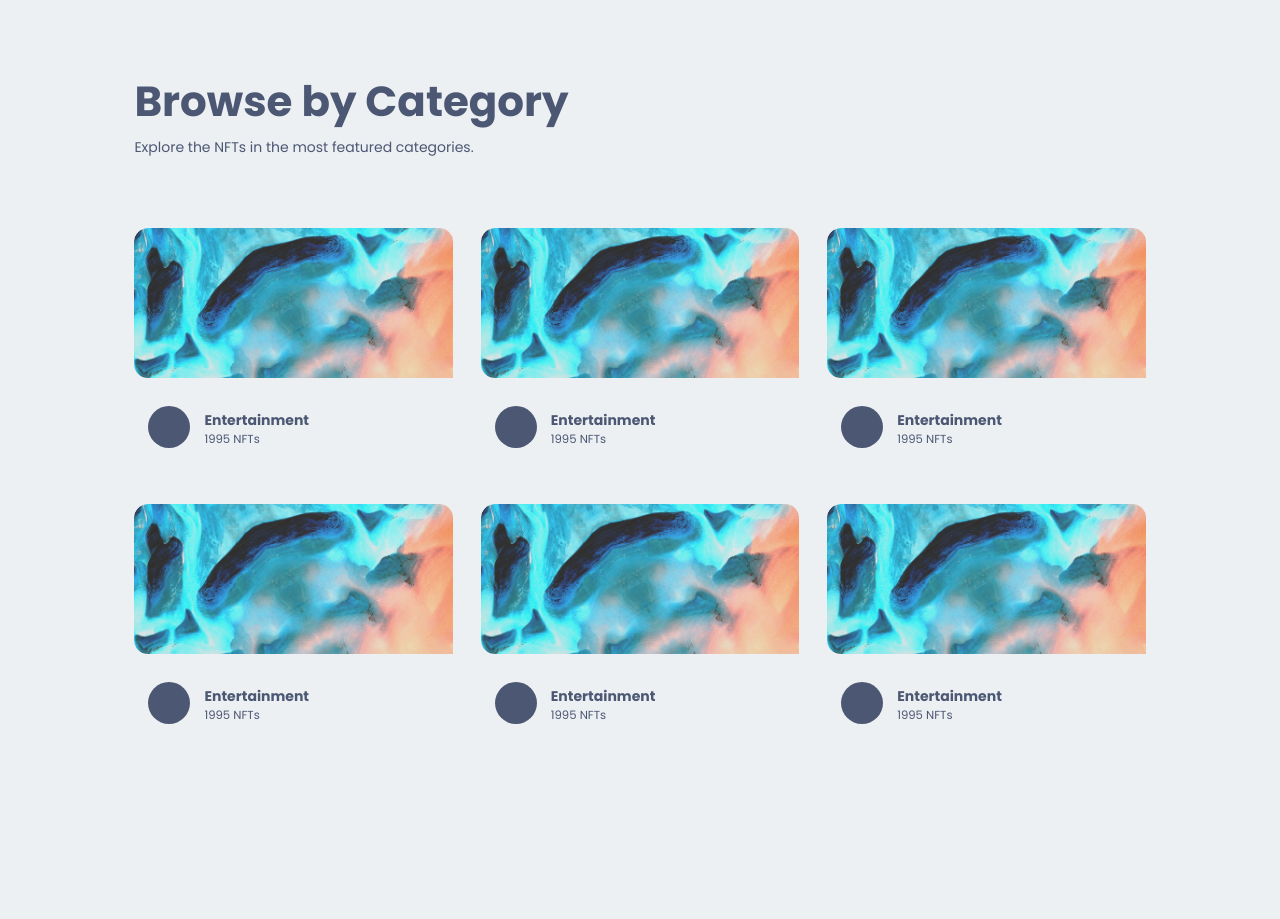
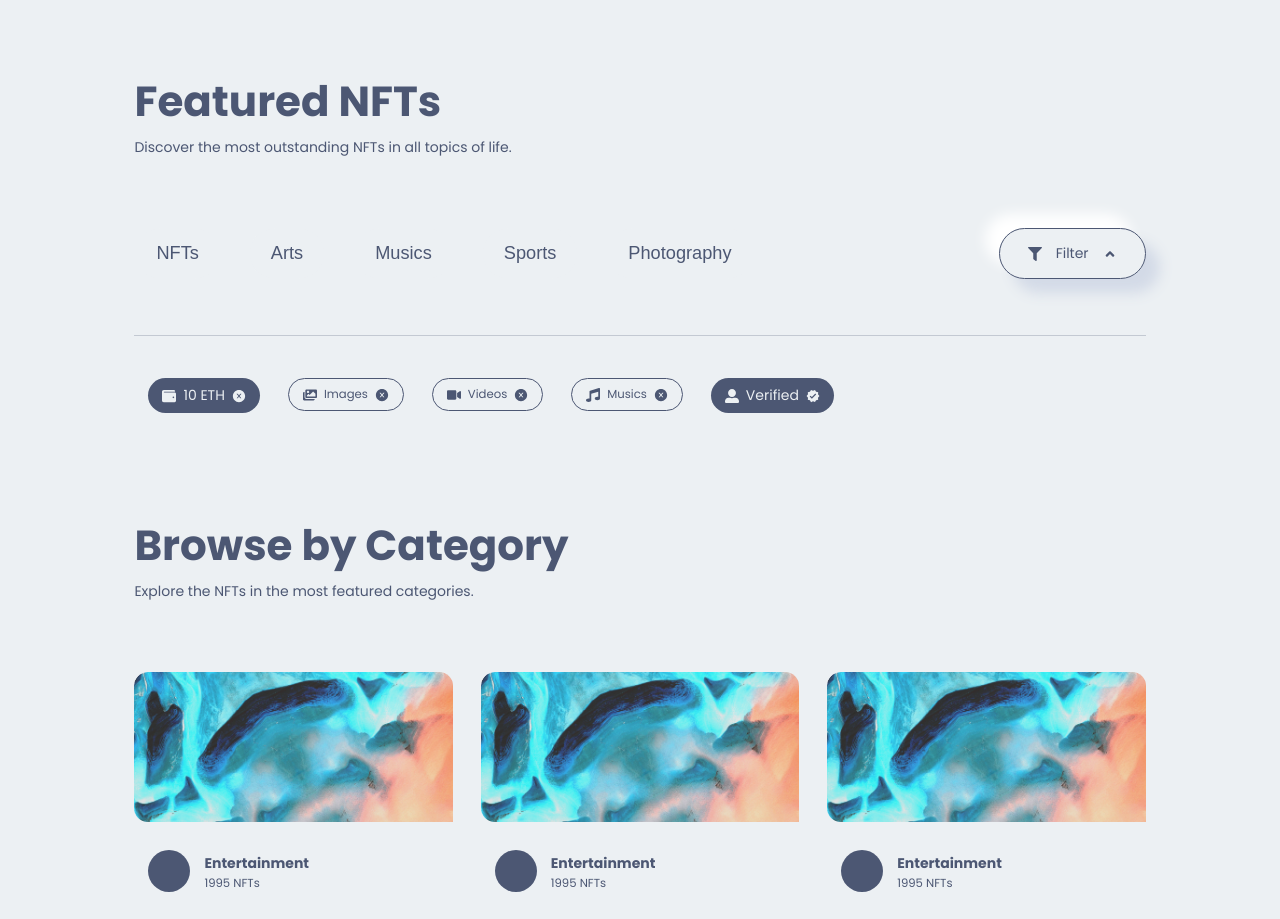
Before and after one commit to AdhithyanM/nft-marketplace-template-code, a Next.js app: page / in a window 1280 px wide. Shown: the part 2220-3139 px from the top of the page. Built offline with nearby package versions, Linux system fonts and the light colour scheme.

Commit message:
Filter component

```diff
--- /dev/null
+++ b/components/Filter/Filter.jsx
@@ -0,0 +1,139 @@
+import React, { useState } from "react";
+
+//-----ICONS IMPORT
+import {
+  FaFilter,
+  FaAngleDown,
+  FaAngleUp,
+  FaWallet,
+  FaMusic,
+  FaVideo,
+  FaImages,
+  FaUserAlt,
+} from "react-icons/fa";
+import { AiFillCloseCircle } from "react-icons/ai";
+import { MdVerified } from "react-icons/md";
+import { TiTick } from "react-icons/ti";
+
+// INTERNAL IMPORT
+import Style from "./Filter.module.css";
+
+const Filter = () => {
+  const [filter, setFilter] = useState(true);
+  const [image, setImage] = useState(true);
+  const [video, setVideo] = useState(true);
+  const [music, setMusic] = useState(true);
+
+  // FUNCTIONS SECTION
+  const openFilter = () => {
+    if (!filter) {
+      setFilter(true);
+    } else {
+      setFilter(false);
+    }
+  };
+
+  const openImage = () => {
+    if (!image) {
+      setImage(true);
+    } else {
+      setImage(false);
+    }
+  };
+
+  const openVideo = () => {
+    if (!video) {
+      setVideo(true);
+    } else {
+      setVideo(false);
+    }
+  };
+
+  const openMusic = () => {
+    if (!music) {
+      setMusic(true);
+    } else {
+      setMusic(false);
+    }
+  };
+
+  return (
+    <div className={Style.filter}>
+      <div className={Style.filter_box}>
+        <div className={Style.filter_box_left}>
+          <button onClick={() => {}}>NFTs</button>
+          <button onClick={() => {}}>Arts</button>
+          <button onClick={() => {}}>Musics</button>
+          <button onClick={() => {}}>Sports</button>
+          <button onClick={() => {}}>Photography</button>
+        </div>
+
+        <div className={Style.filter_box_right}>
+          <div
+            className={Style.filter_box_right_box}
+            onClick={() => openFilter()}
+          >
+            <FaFilter />
+            <span>Filter</span>
+            {filter ? <FaAngleUp /> : <FaAngleDown />}
+          </div>
+        </div>
+      </div>
+
+      {filter && (
+        <div className={Style.filter_box_items}>
+          <div className={Style.filter_box_items_box}>
+            <div className={Style.filter_box_items_box_item}>
+              <FaWallet />
+              <span>10 ETH</span>
+              <AiFillCloseCircle />
+            </div>
+          </div>
+
+          <div className={Style.filter_box_items_box}>
+            <div
+              className={Style.filter_box_items_box_item_trans}
+              onClick={() => openImage()}
+            >
+              <FaImages />
+              <small>Images</small>
+              {image ? <AiFillCloseCircle /> : <TiTick />}
+            </div>
+          </div>
+
+          <div className={Style.filter_box_items_box}>
+            <div
+              className={Style.filter_box_items_box_item_trans}
+              onClick={() => openVideo()}
+            >
+              <FaVideo />
+              <small>Videos</small>
+              {video ? <AiFillCloseCircle /> : <TiTick />}
+            </div>
+          </div>
+
+          <div className={Style.filter_box_items_box}>
+            <div
+              className={Style.filter_box_items_box_item_trans}
+              onClick={() => openMusic()}
+            >
+              <FaMusic />
+              <small>Musics</small>
+              {music ? <AiFillCloseCircle /> : <TiTick />}
+            </div>
+          </div>
+
+          <div className={Style.filter_box_items_box}>
+            <div className={Style.filter_box_items_box_item}>
+              <FaUserAlt />
+              <span>Verified</span>
+              <MdVerified />
+            </div>
+          </div>
+        </div>
+      )}
+    </div>
+  );
+};
+
+export default Filter;
--- /dev/null
+++ b/components/Filter/Filter.module.css
@@ -0,0 +1,200 @@
+.filter {
+  padding: 4rem 0;
+  width: 100%;
+}
+
+.filter_box {
+  width: 80%;
+  margin: 0 auto;
+
+  display: flex;
+  align-items: center;
+  justify-content: space-between;
+  padding-bottom: 4rem;
+}
+
+.filter_box_left {
+  display: flex;
+  gap: 2rem;
+}
+
+.filter_box_left button {
+  border: none;
+  outline: none;
+  padding: 1rem 1.5rem;
+  border-radius: 2rem;
+  border: 1px solid var(--main-bg-color);
+  transition: all 0.3s ease-in;
+  font-size: 1.3rem;
+  cursor: pointer;
+  background-color: var(--main-bg-color);
+  color: var(--icons-color);
+}
+.filter_box_left button:hover {
+  border: 1px solid var(--icons-color);
+  color: var(--icons-color);
+  box-shadow: var(--box-shadow);
+}
+
+.filter_box_right_box {
+  border: 1px solid var(--icons-color);
+  padding: 1rem 2rem;
+  border-radius: 2rem;
+  color: var(--icons-color);
+  box-shadow: var(--box-shadow);
+  cursor: pointer;
+  display: flex;
+  align-items: center;
+  gap: 1rem;
+}
+
+.filter_box_items {
+  width: 80%;
+  margin: 0 auto;
+  display: flex;
+  padding: 2rem 0;
+  border-top: 1px solid var(--icons-light-color);
+}
+
+.filter_box_items_box {
+  padding: 1rem;
+}
+
+.filter_box_items_box_item {
+  background-color: var(--icons-color);
+  padding: 0.5rem 1rem;
+  border-radius: 2rem;
+  color: var(--main-bg-color);
+  cursor: pointer;
+
+  display: flex;
+  align-items: center;
+  gap: 0.5rem;
+}
+
+.filter_box_items_box_item_trans {
+  border: 1px solid var(--icons-color);
+  color: var(--icons-color);
+  padding: 0.5rem 1rem;
+  border-radius: 2rem;
+  cursor: pointer;
+
+  display: flex;
+  align-items: center;
+  gap: 0.5rem;
+}
+
+@media screen and (min-device-width: 320px) and (max-device-width: 375px) {
+  .filter_box {
+    width: 90%;
+    display: grid;
+    gap: 4rem;
+  }
+  .filter_box_left {
+    display: grid;
+    grid-template-columns: repeat(3, 1fr);
+    gap: 0.5rem;
+  }
+
+  .filter_box_left button {
+    padding: 0.2rem;
+  }
+
+  .filter_box_items {
+    width: 90%;
+    display: grid;
+    grid-template-columns: repeat(2, 1fr);
+  }
+
+  .filter_box_right_box {
+    display: flex;
+    align-items: center;
+    justify-content: center;
+    gap: 4rem;
+    padding-inline: 2rem;
+  }
+
+  .filter_box_items_box_item {
+    justify-content: space-between;
+  }
+
+  .filter_box_items_box_item_trans {
+    justify-content: space-between;
+  }
+}
+
+@media screen and (min-device-width: 377px) and (max-device-width: 425px) {
+  .filter_box {
+    display: grid;
+    gap: 4rem;
+    width: 90%;
+  }
+  .filter_box_left {
+    display: grid;
+    grid-template-columns: repeat(3, 1fr);
+  }
+
+  .filter_box_left button {
+    padding: 1rem;
+  }
+
+  .filter_box_items {
+    display: grid;
+    width: 90%;
+    grid-template-columns: repeat(2, 1fr);
+  }
+
+  .filter_box_right_box {
+    display: flex;
+    align-items: center;
+    justify-content: center;
+    gap: 4rem;
+    padding-inline: 2rem;
+  }
+
+  .filter_box_items_box_item {
+    justify-content: space-between;
+  }
+
+  .filter_box_items_box_item_trans {
+    justify-content: space-between;
+  }
+}
+
+@media screen and (min-device-width: 427px) and (max-device-width: 786px) {
+  .filter_box {
+    display: grid;
+    gap: 4rem;
+    width: 90%;
+  }
+  .filter_box_left {
+    display: grid;
+    grid-template-columns: repeat(3, 1fr);
+  }
+
+  .filter_box_left button {
+    padding: 1rem;
+  }
+
+  .filter_box_items {
+    display: grid;
+    width: 90%;
+    grid-template-columns: repeat(2, 1fr);
+  }
+
+  .filter_box_right_box {
+    display: flex;
+    align-items: center;
+    justify-content: center;
+    gap: 4rem;
+    padding-inline: 2rem;
+  }
+
+  .filter_box_items_box_item {
+    justify-content: space-between;
+  }
+
+  .filter_box_items_box_item_trans {
+    justify-content: space-between;
+  }
+}
--- a/components/components-index.js
+++ b/components/components-index.js
@@ -8,6 +8,7 @@
 import Subscribe from "./Subscribe/Subscribe";
 import Title from "./Title/Title";
 import Category from "./Category/Category";
+import Filter from "./Filter/Filter";
 
 export {
   Button,
@@ -19,4 +20,5 @@
   Subscribe,
   Title,
   Category,
+  Filter,
 };
--- a/pages/index.js
+++ b/pages/index.js
@@ -9,6 +9,7 @@
   Subscribe,
   Title,
   Category,
+  Filter,
 } from "../components/components-index";
 
 const Home = () => {
@@ -17,6 +18,11 @@
       <HeroSection />
       <Service />
       <BigNFTSlider />
+      <Title
+        heading="Featured NFTs"
+        paragraph="Discover the most outstanding NFTs in all topics of life."
+      />
+      <Filter />
       <Title
         heading="Browse by Category"
         paragraph="Explore the NFTs in the most featured categories."
```
